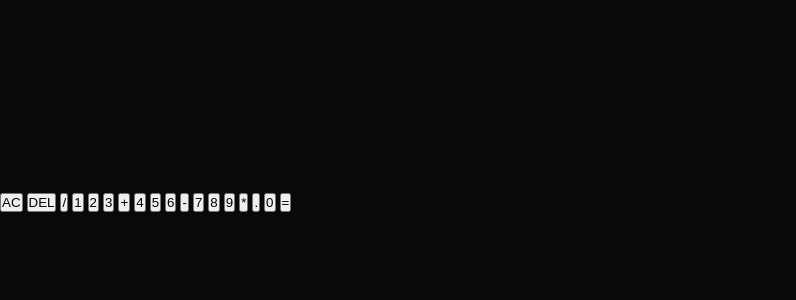
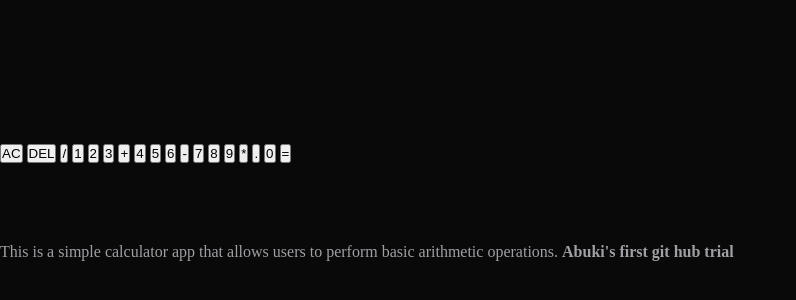
Before and after one commit to parthwebdev/Mini-Projects, a plain HTML site: page 01 - Calculator/index.html in a window 1280 px wide. Shown: the part 198-498 px from the top of the page, without its empty margins (0-796 px from the left). Drawn offline with Linux system fonts and the light colour scheme; files that its build step writes are made by us from their sources; files whose address does not match are found by name.

Commit message:
I added some comments and paragraph at the bottom

```diff
--- a/01 - Calculator/index.html
+++ b/01 - Calculator/index.html
@@ -12,6 +12,7 @@
   </head>
 
   <body>
+    <!--  This is a simple calculator app that allows users to perform basic arithmetic operations. -->
     <div class="calculator">
       <div class="output">
         <div class="prev-display"></div>
@@ -36,6 +37,10 @@
       <button class="number">0</button>
       <button class="span-2 equal">=</button>
     </div>
+    <p>This is a simple calculator app that allows users to perform basic arithmetic operations.
+
+      <b>Abuki's first git hub trial</b>
+    </p>
   </body>
 
 </html>
```
